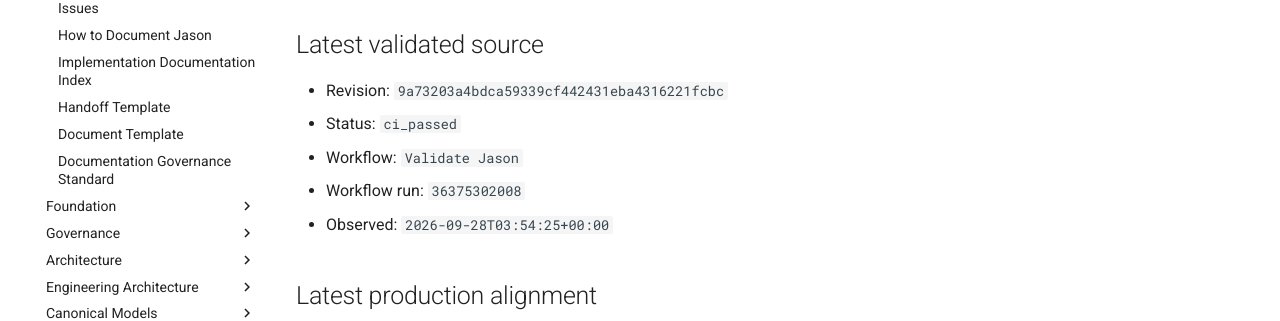
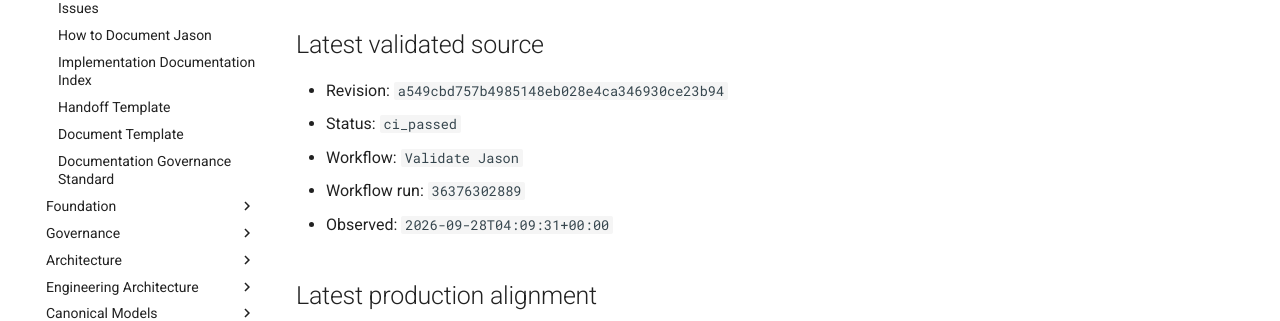
Before and after one commit to al-teamaot-com/jason, an MkDocs documentation site: the page built from docs/control/AUTOMATED-CHANGE-STATE.md, in a window 1280 px wide and 1163 px high. Shown: the part 337-658 px from the top of the window. Built offline with MkDocs 1.6.1 and Material for MkDocs 9.7.7, drawn with Linux system fonts in a browser that asks for light colours; comment, search, counter and statistics services are not loaded.

Commit message:
Reconcile automated documentation state for a549cbd757b4

```diff
--- a/docs/control/AUTOMATED-CHANGE-STATE.md
+++ b/docs/control/AUTOMATED-CHANGE-STATE.md
@@ -8,11 +8,11 @@
 
 ## Latest validated source
 
-- Revision: `9a73203a4bdca59339cf442431eba4316221fcbc`
+- Revision: `a549cbd757b4985148eb028e4ca346930ce23b94`
 - Status: `ci_passed`
 - Workflow: `Validate Jason`
-- Workflow run: `36375302008`
-- Observed: `2026-09-28T03:54:25+00:00`
+- Workflow run: `36376302889`
+- Observed: `2026-09-28T04:09:31+00:00`
 
 ## Latest production alignment
 
```
Also changed, not shown: docs/control/AUTOMATED-CHANGE-STATE.json (+4 -4 lines).
